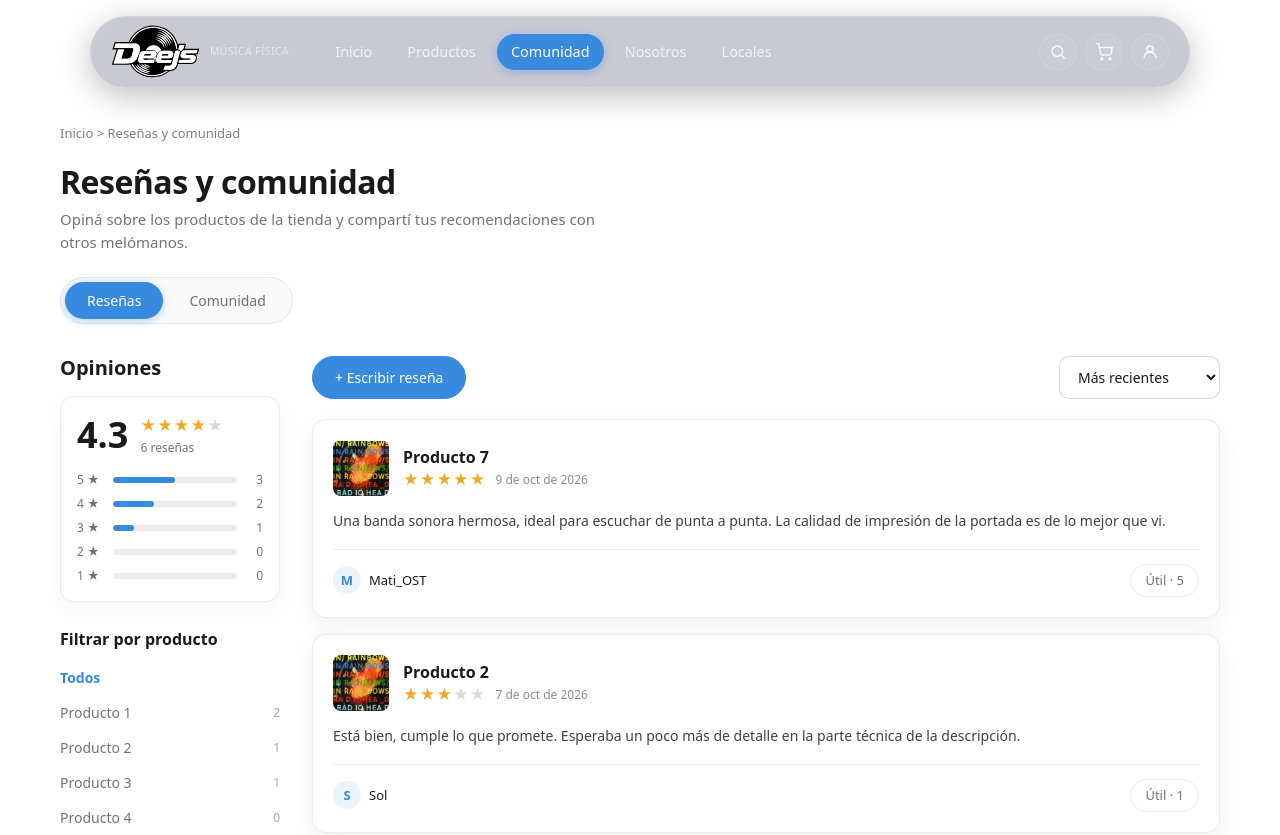
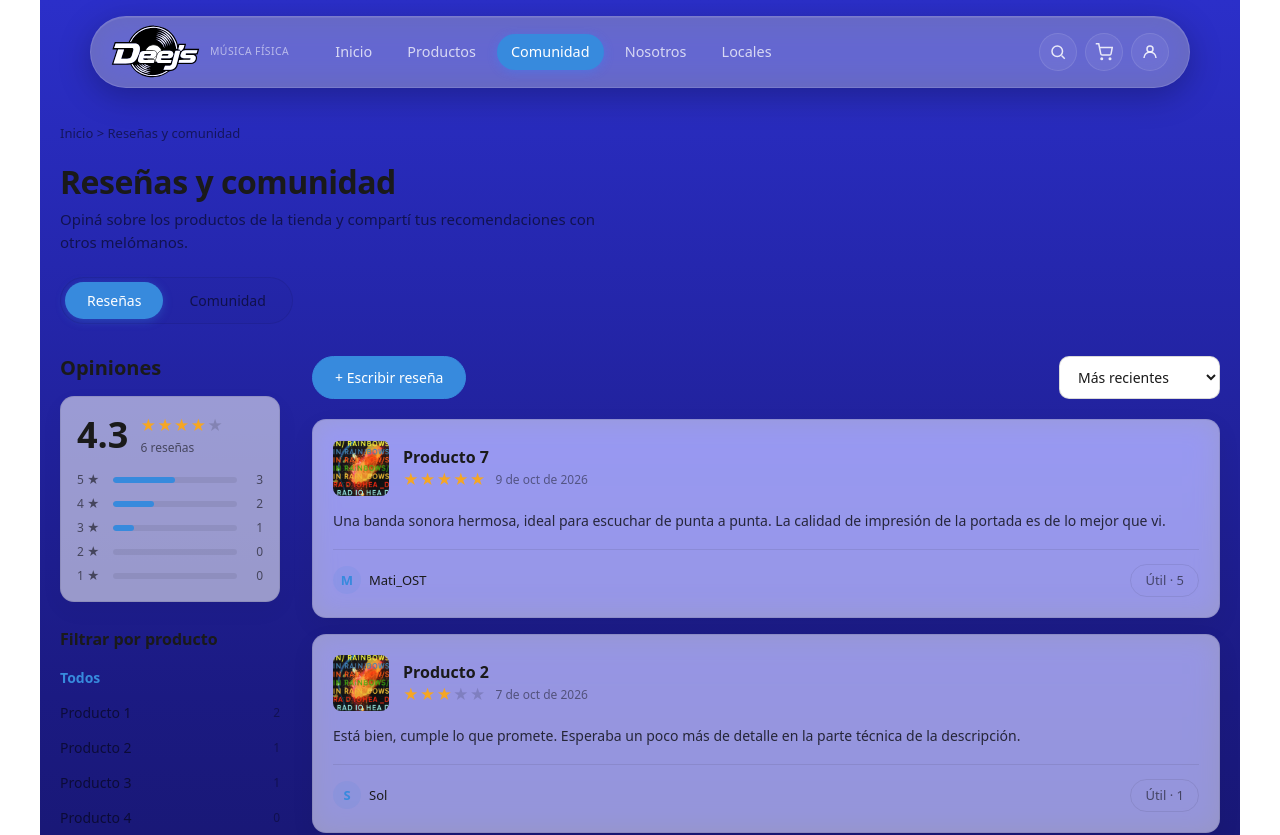
Before and after one commit to BurdilesNicolas/Proyecto-Deejs-GagaSonicos, a React (Vite) app: page /Comunidad in a window 1280 px wide. Shown: the top 835 px of the page. Built offline with nearby package versions, Linux system fonts and the light colour scheme.

Commit message:
Agregando fondo en la pagina comunidad

```diff
--- a/src/estilos/Comunidad.css
+++ b/src/estilos/Comunidad.css
@@ -1,14 +1,3 @@
-/* ==========================================================
-   RESEÑAS Y COMUNIDAD
-   Mantiene el lenguaje visual de productos.css: fondo blanco,
-   acento azul #378ADD, cards tipo vidrio, botones pill y
-   layout con sidebar a la izquierda.
-
-   Todas las clases llevan el prefijo "cm-" y las variables van
-   en .cm-page (no en :root), así no chocan con Bootstrap, con
-   .card de productos.css ni afectan al Navbar o al Footer.
-   ========================================================== */
-
 .cm-page {
     --cm-accent: #378ADD;
     --cm-accent-hover: #2f78c2;
@@ -29,6 +18,7 @@
     background-color: #ffffff;
     color: var(--cm-text);
     text-align: left;
+    background: linear-gradient(180deg, #2b2fc9 0%, #1b1a82 40%, #0b0b30 100%)
 }
 
 .cm-page *,
```
